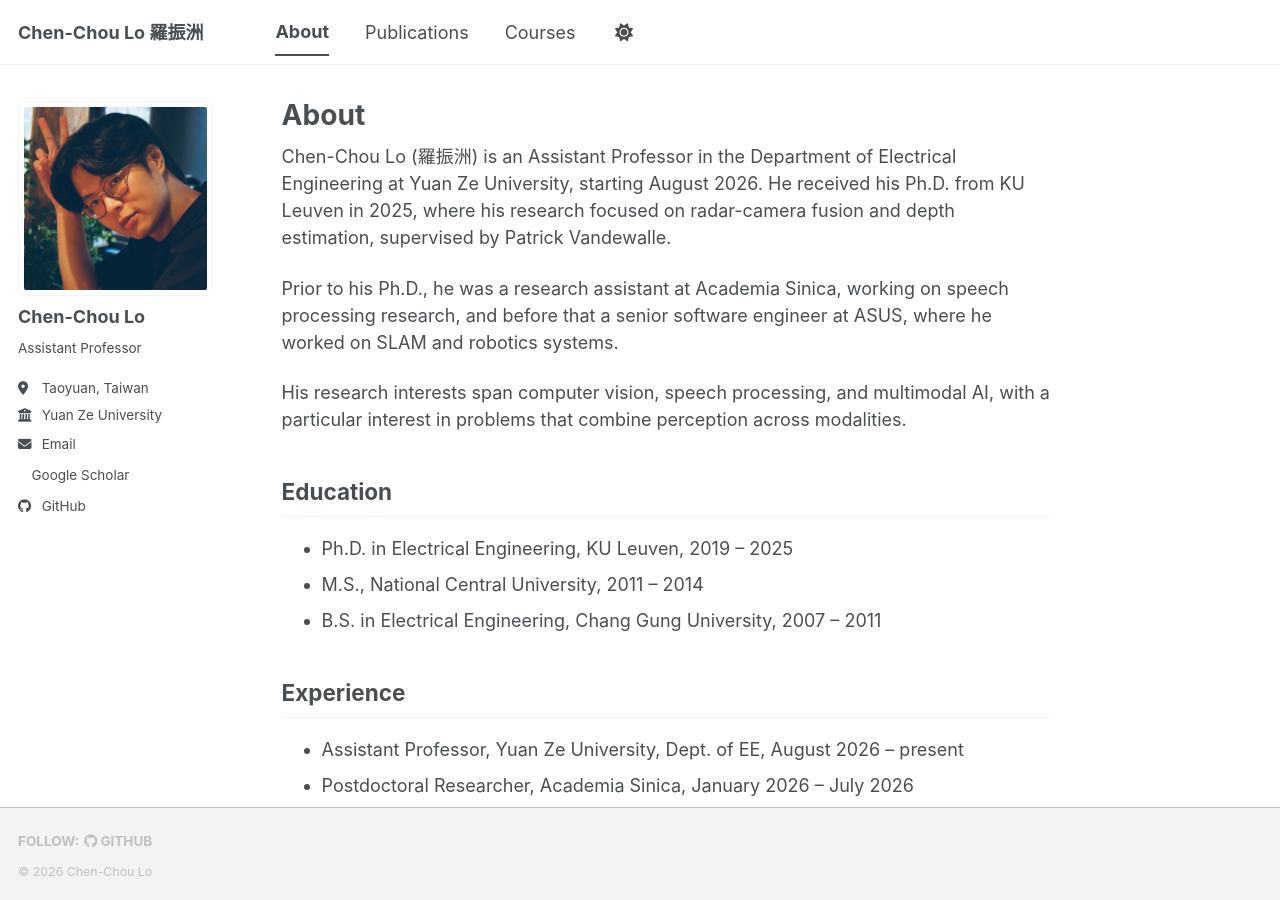
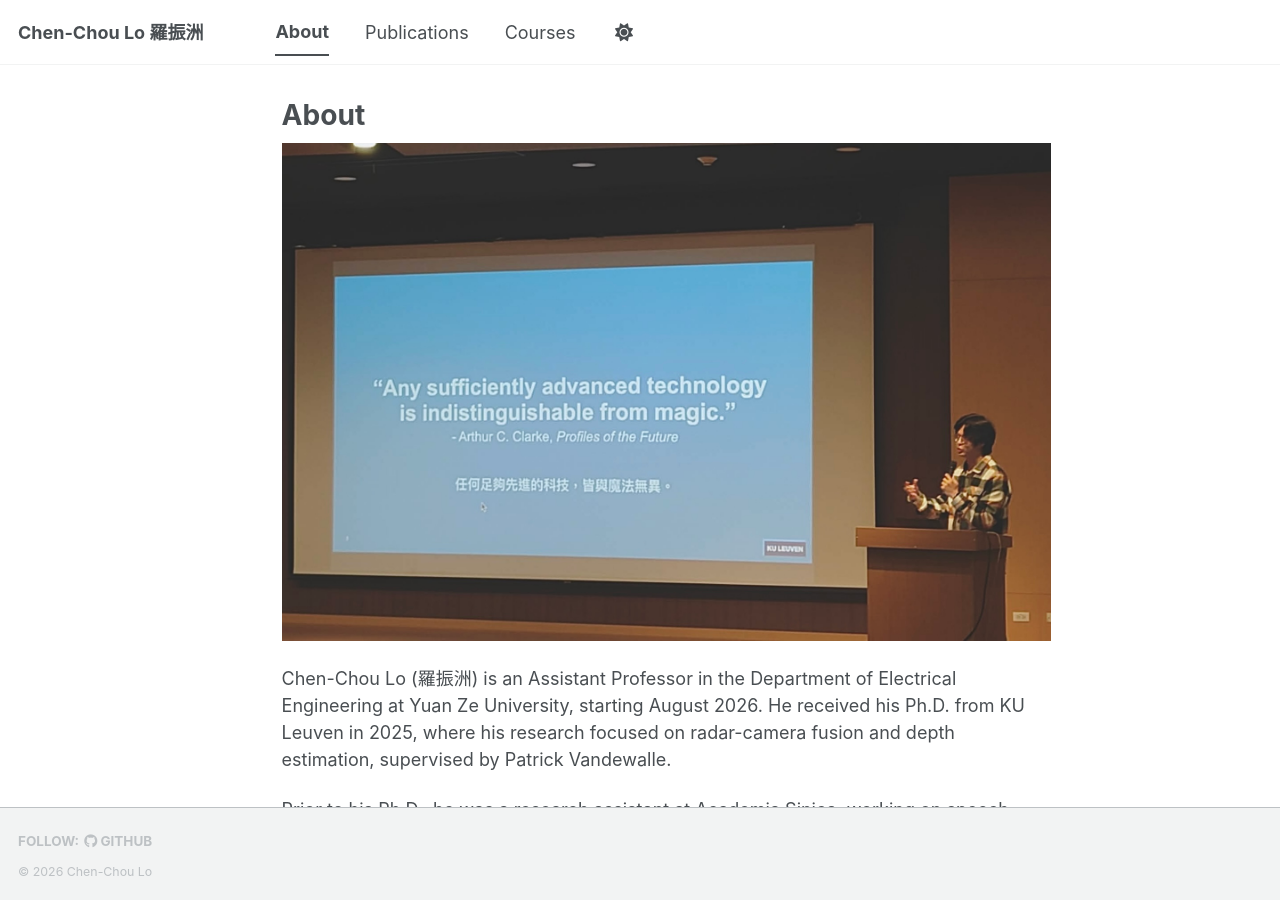
Before and after one commit to lochenchou/lochenchou.github.io, a Jekyll site: the page built from _pages/about.md, in a window 1280 px wide and 900 px high. Built offline with Jekyll 4.4.1, drawn with Linux system fonts in a browser that asks for light colours; a style sheet for code colours, icons or effects is not loaded; some of the changed lines change nothing that is shown.

Commit message:
Update about page and disable author profile
Removed author profile display and updated content.

```diff
--- a/_pages/about.md
+++ b/_pages/about.md
@@ -1,10 +1,10 @@
 ---
 permalink: /about/
 title: "About"
-author_profile: true
-redirect_from:
-  - /
+author_profile: false
 ---
+
+![Giving a talk at NTPU](/images/about_head_photo.jpg)
 
 Chen-Chou Lo (羅振洲) is an Assistant Professor in the Department of Electrical Engineering at Yuan Ze University, starting August 2026. He received his Ph.D. from KU Leuven in 2025, where his research focused on radar-camera fusion and depth estimation, supervised by Patrick Vandewalle.
 
```
